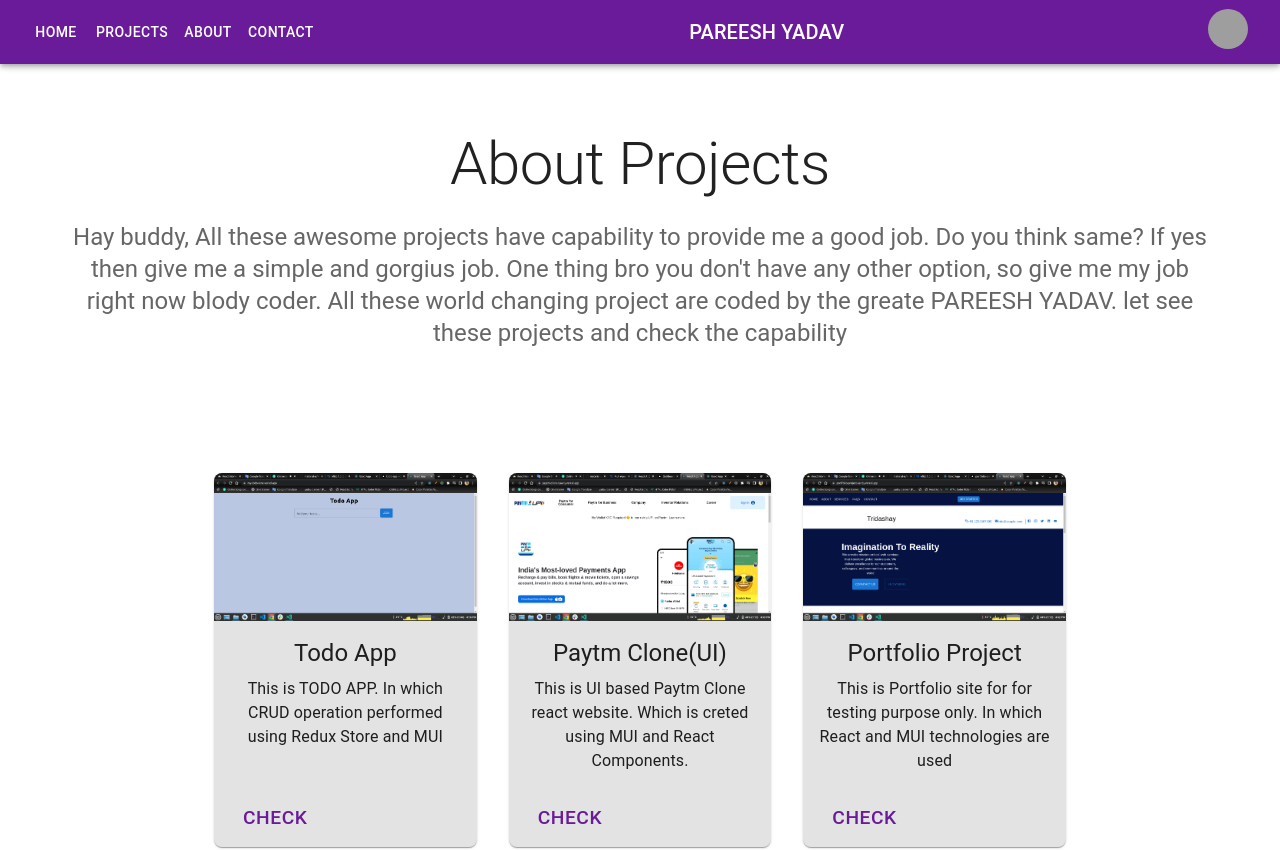
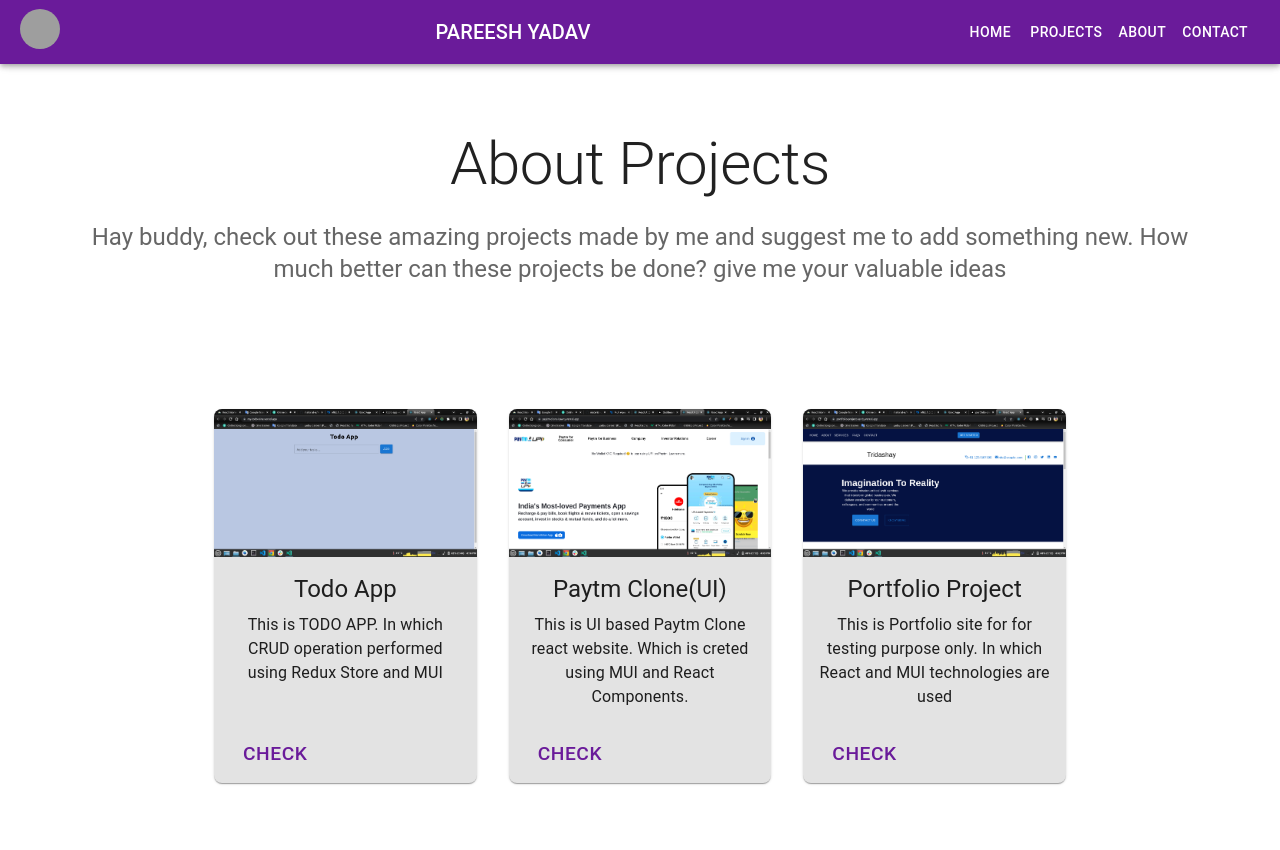
Before and after one commit to yadav-pareesh/portfolio, a React (Create React App) app: page /projects in a window 1280 px wide. Shown: the top 850 px of the page. Built offline with nearby package versions, Linux system fonts and the light colour scheme; grey boxes are pictures that could not be loaded.

Commit message:
fixed css

```diff
--- a/src/index.css
+++ b/src/index.css
@@ -14,7 +14,6 @@ code {
 }
 .css-hyum1k-MuiToolbar-root {
   justify-content: space-between;
-  flex-direction: row-reverse;
 }
 .css-k008qs {
   justify-content: center;
--- a/src/index.js
+++ b/src/index.js
@@ -27,8 +27,3 @@ root.render(
     </ThemeProvider>
   </div>
 );
-
-// If you want to start measuring performance in your app, pass a function
-// to log results (for example: reportWebVitals(console.log))
-// or send to an analytics endpoint. Learn more: https://bit.ly/CRA-vitals
-reportWebVitals();
--- a/src/pages/AboutUs.js
+++ b/src/pages/AboutUs.js
@@ -20,7 +20,7 @@ const items = [
     icon: <CableIcon color="disabled" sx={{ ...iconStyles }} />,
     title: "Costomer Relations",
     description:
-      " Content are writtern hereContent are writtern hereContent are writtern hereContent are writtern hereContent are writtern hereContent are writtern hereContent are writtern hereContent are writtern hereContent are writtern here",
+      "I can make a better project and I am sure you will like it. I am looking for an opportunity from you under which I can prove myself. I am sure you are looking for better and may give you best project.",
   },
   {
     icon: <GroupsIcon color="disabled" sx={{ ...iconStyles }} />,
--- a/src/pages/Projects.js
+++ b/src/pages/Projects.js
@@ -103,17 +103,13 @@ export const Projects = () => {
             color="text.secondary"
             paragraph
           >
-            Hay buddy, All these awesome projects have capability to provide me
-            a good job. Do you think same? If yes then give me a simple and
-            gorgius job. One thing bro you don't have any other option, so give
-            me my job right now blody coder. All these world changing project
-            are coded by the greate PAREESH YADAV. let see these projects and
-            check the capability
+            Hay buddy, check out these amazing projects made by me and suggest
+            me to add something new. How much better can these projects be done?
+            give me your valuable ideas
           </Typography>
         </Container>
       </Box>
       <Container sx={{ py: 2 }} maxWidth="md">
-        {/* End hero unit */}
         <Grid container spacing={4}>
           {cards.map((card) => (
             <Grid item key={card.id} xs={12} sm={6} md={4} sx={{ my: "5%" }}>
```
